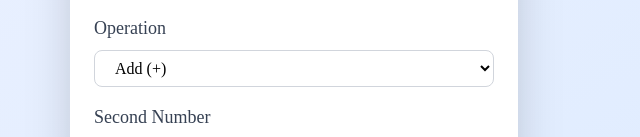
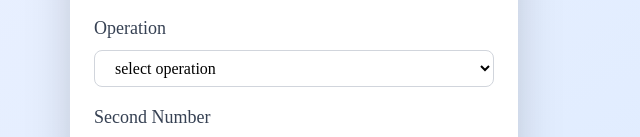
Before and after one commit to Muhinde234/shecancode-projects, a React (Vite) app in the folder Simple-calculator/: page / in a window 1280 px wide. Shown: the part 309-446 px from the top of the page, without its empty margins (346-986 px from the left). Built offline with nearby package versions, Linux system fonts and the light colour scheme.

Commit message:
change made

```diff
--- a/Simple-calculator/src/Components/Calculator.jsx
+++ b/Simple-calculator/src/Components/Calculator.jsx
@@ -3,7 +3,7 @@ import { useState, useEffect } from "react";
 const Calculator = () => {
   const [num1, setNum1] = useState("");
   const [num2, setNum2] = useState("");
-  const [operation, setOperation] = useState("add");
+  const [operation, setOperation] = useState("");
   const [result, setResult] = useState(null);
   const [error, setError] = useState("");
 
@@ -105,6 +105,7 @@ const Calculator = () => {
               onChange={(e) => setOperation(e.target.value)}
               className="w-full px-4 py-2 border border-gray-300 rounded-lg focus:ring-2 focus:ring-indigo-500 focus:border-indigo-500 transition"
             >
+            <option value="">select operation</option>
               <option value="add">Add (+)</option>
               <option value="subtract">Subtract (−)</option>
               <option value="multiply">Multiply (×)</option>
```
